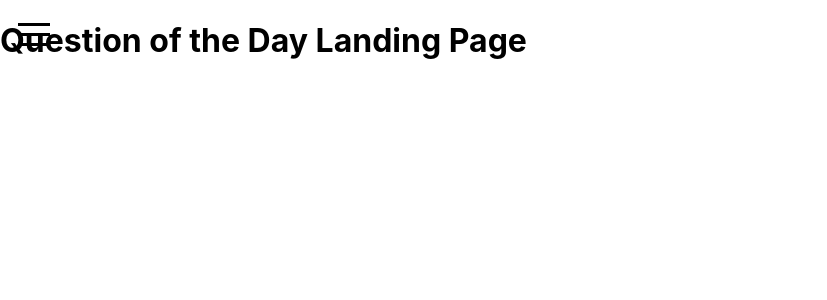
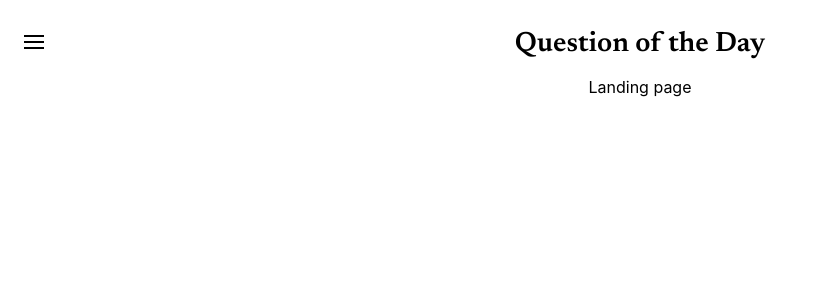
Before and after one commit to jonathanprill/qotd, a React (Create React App) app in the folder client/: page / in a window 1280 px wide. Shown: the top 300 px of the page, without its empty margins (0-827 px from the left). Built offline with nearby package versions, Linux system fonts and the light colour scheme.

Commit message:
adds more pages

```diff
--- a/client/src/App.css
+++ b/client/src/App.css
@@ -1,3 +1,5 @@
+@import url('https://fonts.googleapis.com/css2?family=Newsreader:opsz,wght@6..72,600&display=swap');
+
 .nav-menu {
   background-color: rgb(40, 40, 40);
   width: 200px;
--- a/client/src/App.js
+++ b/client/src/App.js
@@ -3,8 +3,12 @@ import './App.css';
 import { BrowserRouter as Router, Routes, Route } from 'react-router-dom';
 import { ApolloProvider, ApolloClient, InMemoryCache, createHttpLink } from '@apollo/client';
 import { setContext } from '@apollo/client/link/context';
+import Header from './components/Header';
+import Navigation from './components/Navigation';
 import Landing from './pages/Landing';
-import Navigation from './components/Navigation';
+import Group from './pages/Group';
+import Dashboard from './pages/Dashboard';
+import Admin from './pages/Admin';
 
 // Apollo Client Start
 const httpLink = createHttpLink({
@@ -36,8 +40,12 @@ function App() {
     <ApolloProvider client={client}>
       <Router>
         <Navigation />
+        <Header />
         <Routes>
           <Route path='/' element={<Landing />} />
+          <Route path='/group' element={<Group />} />
+          <Route path='/dashboard' element={<Dashboard />} />
+          <Route path='/admin' element={<Admin />} />
         </Routes>
       </Router>
     </ApolloProvider>
--- /dev/null
+++ b/client/src/components/Header.js
@@ -0,0 +1,15 @@
+import { Link } from "react-router-dom"
+
+export default function Header() {
+    return (
+
+        <div style={{ width: '100vw', textAlign: 'center', margin: '30px 0 0 0 ' }}>
+            <Link to={'/'} style={{ textDecoration: 'none' }}>
+                <h1 style={{ color: 'black', textDecoration: 'none', fontFamily: 'Newsreader', fontSize: '28px' }}>
+                    Question of the Day
+                </h1>
+            </Link>
+        </div>
+
+    )
+}
--- a/client/src/components/Navigation.js
+++ b/client/src/components/Navigation.js
@@ -1,8 +1,7 @@
 import { Link } from 'react-router-dom';
 import { useState } from 'react';
 import { SidebarData } from './SidebarData';
-import Hamburger from 'hamburger-react'
-
+import { Squash as Hamburger } from 'hamburger-react'
 
 
 export default function Navigation() {
@@ -13,9 +12,9 @@ export default function Navigation() {
 
     return (
         <>
-            <div style={{ position: 'absolute', top: '10px', left: '10px', zIndex: '100' }}>
+            <div style={{ position: 'absolute', top: '18px', left: '10px', zIndex: '100' }}>
                 <button onClick={showSidebar} style={{ border: 'none', backgroundColor: 'transparent', cursor: 'pointer', padding: '0' }}>
-                    <Hamburger />
+                    <Hamburger size={20} />
                 </button>
             </div>
 
--- a/client/src/components/SidebarData.js
+++ b/client/src/components/SidebarData.js
@@ -3,20 +3,20 @@ import { FriendsIcon, GroupIcon, QuestionIcon } from './Icons';
 export const SidebarData = [
     {
         title: 'Groups',
-        path: '/groups',
+        path: '/group',
         icon: <GroupIcon />,
         cName: 'nav-text'
     },
     {
-        title: 'Questions',
-        path: '/questions',
-        icon: <QuestionIcon />,
+        title: 'Dashboard',
+        path: '/dashboard',
+        icon: <FriendsIcon />,
         cName: 'nav-text'
     },
     {
-        title: 'Friends',
-        path: '/friends',
-        icon: <FriendsIcon />,
+        title: 'Admin',
+        path: '/admin',
+        icon: <QuestionIcon />,
         cName: 'nav-text'
     }
 ];
--- /dev/null
+++ b/client/src/pages/Admin.js
@@ -0,0 +1,5 @@
+export default function Admin() {
+    return (
+        <div style={{width: '100vw', textAlign: 'center' }}>Admin page</div>
+    )
+}
--- /dev/null
+++ b/client/src/pages/Dashboard.js
@@ -0,0 +1,5 @@
+export default function Dashboard() {
+    return (
+        <div style={{width: '100vw', textAlign: 'center' }}>Dashboard page</div>
+    )
+}
--- /dev/null
+++ b/client/src/pages/Group.js
@@ -0,0 +1,5 @@
+export default function Group() {
+    return (
+        <div style={{width: '100vw', textAlign: 'center' }}>Group page</div>
+    )
+}
--- a/client/src/pages/Landing.js
+++ b/client/src/pages/Landing.js
@@ -1,9 +1,5 @@
 export default function Landing() {
     return (
-        <div>
-            <h1>
-                Question of the Day Landing Page
-            </h1>
-        </div>
+        <div style={{width: '100vw', textAlign: 'center' }}>Landing page</div>
     )
 }
```
